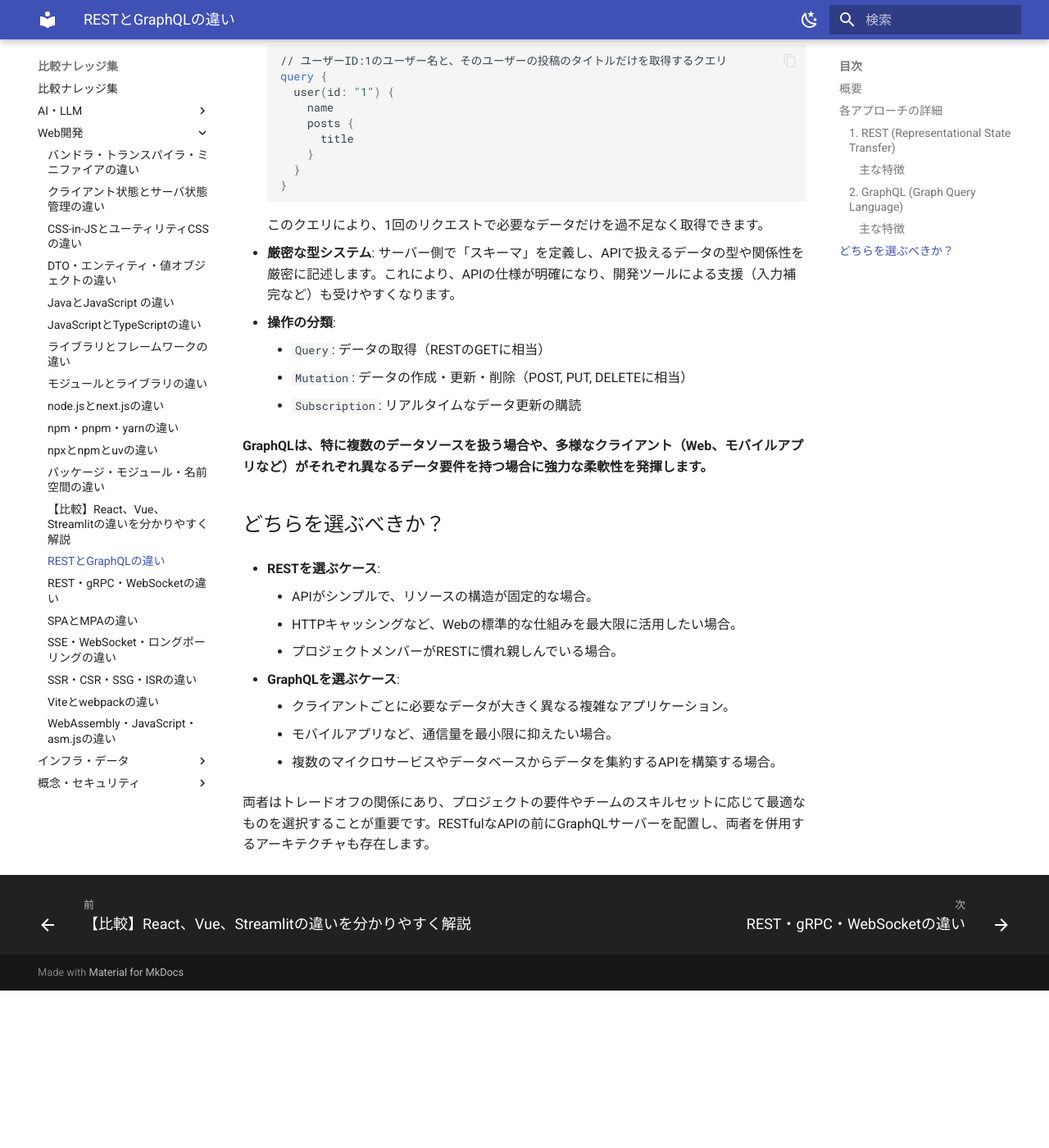
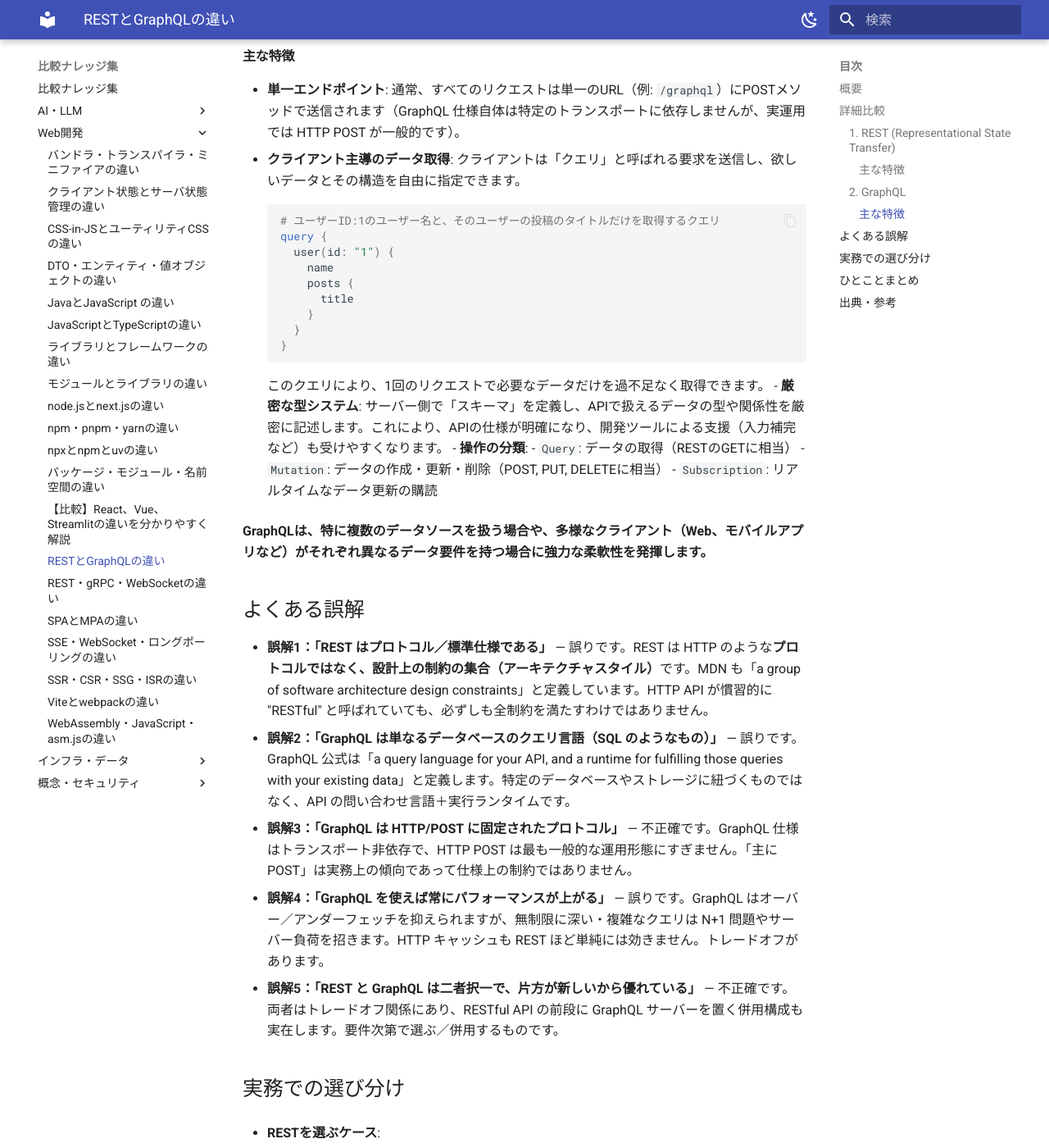
Before and after one commit to tomomira/comparisons, an MkDocs documentation site: the page built from docs/web-dev/rest-vs-graphql.md, in a window 1280 px wide and 1400 px high, scrolled down 2041 px. Shown: the whole window at 82% size. Built offline with MkDocs 1.6.1 and Material for MkDocs 9.7.7, drawn with Linux system fonts in a browser that asks for light colours; before the commit the page ends 3249 px from its top, so only the background shows below that; some of the changed text lies outside the part shown.

Commit message:
qa(existing): 底上げ＋factcheck rest-vs-graphql
Co-Authored-By: Claude Opus 4.7 (1M context) <noreply@anthropic.com>

````diff
--- a/docs/web-dev/rest-vs-graphql.md
+++ b/docs/web-dev/rest-vs-graphql.md
@@ -1,37 +1,39 @@
 ---
 title: "RESTとGraphQLの違い"
 category: web-dev
-tags: []
+tags: [protocol, backend]
 created: "2025-07-27"
-updated: "2026-05-15"
+updated: "2026-05-18"
 freshness: stable
 ---
 
 # 【比較】RESTとGraphQLの違い
 
-Web API（アプリケーション間でデータをやり取りするためのインターフェース）の設計において、長らく主流であった「REST」と、近年Facebook（現Meta）によって開発され、急速に採用が広がっている「GraphQL」。この2つは、APIとのコミュニケーション方法において、根本的なアプローチの違いがあります。
+Web API（アプリケーション間でデータをやり取りするためのインターフェース）の設計において、長らく主流であった「REST」と、Facebook（現Meta）社内で開発され、その後オープンソース化されて採用が広がっている「GraphQL」。この2つは、APIとのコミュニケーション方法において、根本的なアプローチの違いがあります。
 
 ## 概要
 
-| 項目 | REST (Representational State Transfer) | GraphQL (Graph Query Language) |
+| 項目 | REST (Representational State Transfer) | GraphQL |
 | --- | --- | --- |
-| **アーキテクチャ** | **アーキテクチャスタイル**（設計思想） | **クエリ言語**およびその実行環境 |
+| **アーキテクチャ** | **アーキテクチャスタイル**（設計上の制約の集合） | **クエリ言語**＋それを実行するランタイム |
 | **エンドポイント** | 複数（リソースごとにURLが存在） | 単一（通常 `/graphql` のみ） |
 | **データ取得** | サーバー側が定義した固定のデータ構造 | **クライアント側が必要なデータを指定** |
 | **課題** | オーバーフェッチ／アンダーフェッチが発生しやすい | 学習コスト、複雑なクエリによる性能問題 |
-| **HTTPメソッド** | GET, POST, PUT, DELETEなどを使い分ける | 主にPOSTのみを使用 |
-| **型システム** | なし（OpenAPIなどで仕様を定義） | あり（スキーマ定義言語で厳密に型を定義） |
+| **HTTPメソッド** | GET, POST, PUT, DELETEなどを使い分ける | 主にPOST（仕様上は特定トランスポート非依存） |
+| **型システム** | なし（OpenAPIなどで仕様を別途定義） | あり（スキーマで厳密に型を定義） |
 | **例えるなら** | **レストランのセットメニュー** | **アラカルト（単品注文）** |
 
 一言で言うと、**RESTは「リソース（情報）ごとに用意された窓口（URL）を叩く」** アーキテクチャであり、**GraphQLは「一つの大きな窓口に必要なものだけを細かく注文する」** ための言語です。
 
+> なお当サイトには「[REST・gRPC・WebSocketの違い](rest-vs-grpc-vs-websocket.md)」もあります。あちらはトランスポート・ストリーミング・契約の軸の比較で、本記事（クエリ表現力／オーバーフェッチ・アンダーフェッチの軸）とは観点が異なる補完関係です。
+
 ---
 
-## 各アプローチの詳細
+## 詳細比較
 
 ### 1. REST (Representational State Transfer)
 
-RESTは、Webの原則（HTTPメソッド、ステートレス性など）に基づいてシステムを設計するためのアーキテクチャスタイルです。「リソース」という概念が中心にあり、すべての情報（ユーザー、商品など）は一意なURL（エンドポイント）で識別されます。
+RESTは、Webの原則（HTTPメソッド、ステートレス性など）に基づいてシステムを設計するための**アーキテクチャスタイル（設計上の制約の集合）**です。MDN も REST を「効率的・信頼性・スケーラビリティを実現するソフトウェアアーキテクチャの設計制約の集まり」と定義しており、プロトコルや標準仕様そのものではありません。「リソース」という概念が中心にあり、すべての情報（ユーザー、商品など）は一意なURL（エンドポイント）で識別されます。
 
 #### 主な特徴
 
@@ -48,16 +50,17 @@ RESTは、Webの原則（HTTPメソッド、ステートレス性など）に基
 
 **RESTはシンプルで理解しやすく、Webの標準技術に基づいているため、多くのWebサービスで採用されています。**
 
-### 2. GraphQL (Graph Query Language)
+### 2. GraphQL
 
-GraphQLは、APIのためのクエリ言語であり、クライアントが必要なデータの構造をリクエストに記述できるのが最大の特徴です。これにより、RESTが抱えていたオーバーフェッチやアンダーフェッチの問題を解決します。
+GraphQLは、APIのための**クエリ言語であり、定義した型システムを用いてクエリを実行するサーバー側ランタイム**でもあります（公式定義）。クライアントが必要なデータの構造をリクエストに記述できるのが最大の特徴で、これにより、RESTが抱えていたオーバーフェッチやアンダーフェッチの問題を解決します。
 
 #### 主な特徴
 
-- **単一エンドポイント**: 通常、すべてのリクエストは単一のURL（例: `/graphql`）にPOSTメソッドで送信されます。
+- **単一エンドポイント**: 通常、すべてのリクエストは単一のURL（例: `/graphql`）にPOSTメソッドで送信されます（GraphQL 仕様自体は特定のトランスポートに依存しませんが、実運用では HTTP POST が一般的です）。
 - **クライアント主導のデータ取得**: クライアントは「クエリ」と呼ばれる要求を送信し、欲しいデータとその構造を自由に指定できます。
+
     ```graphql
-    // ユーザーID:1のユーザー名と、そのユーザーの投稿のタイトルだけを取得するクエリ
+    # ユーザーID:1のユーザー名と、そのユーザーの投稿のタイトルだけを取得するクエリ
     query {
       user(id: "1") {
         name
@@ -67,6 +70,7 @@ GraphQLは、APIのためのクエリ言語であり、クライアントが必
       }
     }
     ```
+
     このクエリにより、1回のリクエストで必要なデータだけを過不足なく取得できます。
 - **厳密な型システム**: サーバー側で「スキーマ」を定義し、APIで扱えるデータの型や関係性を厳密に記述します。これにより、APIの仕様が明確になり、開発ツールによる支援（入力補完など）も受けやすくなります。
 - **操作の分類**:
@@ -76,7 +80,15 @@ GraphQLは、APIのためのクエリ言語であり、クライアントが必
 
 **GraphQLは、特に複数のデータソースを扱う場合や、多様なクライアント（Web、モバイルアプリなど）がそれぞれ異なるデータ要件を持つ場合に強力な柔軟性を発揮します。**
 
-## どちらを選ぶべきか？
+## よくある誤解
+
+- **誤解1：「REST はプロトコル／標準仕様である」** — 誤りです。REST は HTTP のような**プロトコルではなく、設計上の制約の集合（アーキテクチャスタイル）**です。MDN も「a group of software architecture design constraints」と定義しています。HTTP API が慣習的に "RESTful" と呼ばれていても、必ずしも全制約を満たすわけではありません。
+- **誤解2：「GraphQL は単なるデータベースのクエリ言語（SQL のようなもの）」** — 誤りです。GraphQL 公式は「a query language for your API, and a runtime for fulfilling those queries with your existing data」と定義します。特定のデータベースやストレージに紐づくものではなく、API の問い合わせ言語＋実行ランタイムです。
+- **誤解3：「GraphQL は HTTP/POST に固定されたプロトコル」** — 不正確です。GraphQL 仕様はトランスポート非依存で、HTTP POST は最も一般的な運用形態にすぎません。「主に POST」は実務上の傾向であって仕様上の制約ではありません。
+- **誤解4：「GraphQL を使えば常にパフォーマンスが上がる」** — 誤りです。GraphQL はオーバー／アンダーフェッチを抑えられますが、無制限に深い・複雑なクエリは N+1 問題やサーバー負荷を招きます。HTTP キャッシュも REST ほど単純には効きません。トレードオフがあります。
+- **誤解5：「REST と GraphQL は二者択一で、片方が新しいから優れている」** — 不正確です。両者はトレードオフ関係にあり、RESTful API の前段に GraphQL サーバーを置く併用構成も実在します。要件次第で選ぶ／併用するものです。
+
+## 実務での選び分け
 
 - **RESTを選ぶケース**:
     - APIがシンプルで、リソースの構造が固定的な場合。
@@ -89,3 +101,17 @@ GraphQLは、APIのためのクエリ言語であり、クライアントが必
     - 複数のマイクロサービスやデータベースからデータを集約するAPIを構築する場合。
 
 両者はトレードオフの関係にあり、プロジェクトの要件やチームのスキルセットに応じて最適なものを選択することが重要です。RESTfulなAPIの前にGraphQLサーバーを配置し、両者を併用するアーキテクチャも存在します。
+
+**判断軸**：①クライアントのデータ要件が固定的か多様か ②オーバー／アンダーフェッチを問題視するか ③HTTP キャッシュ等の Web 標準を活かしたいか ④スキーマ（型）を契約として強制したいか ⑤チームの習熟度と運用コスト。
+
+## ひとことまとめ
+
+REST はリソースごとの複数エンドポイントを叩くアーキテクチャスタイル、GraphQL は単一エンドポイントへ「必要なものだけ」を問い合わせるクエリ言語＋ランタイム。オーバー／アンダーフェッチとクエリ表現力の軸で選び分けます（トランスポートやストリーミングの軸は別記事 REST・gRPC・WebSocket を参照）。
+
+## 出典・参考
+
+- MDN「REST」（REST は効率的・信頼性・スケーラブルな分散システムを実現するソフトウェアアーキテクチャの設計制約の集合。プロトコルや標準ではない）: https://developer.mozilla.org/en-US/docs/Glossary/REST
+- GraphQL 公式「Introduction to GraphQL」（GraphQL は API のためのクエリ言語であり、定義した型システムでクエリを実行するサーバー側ランタイム。クライアントが必要なものだけを要求できる）: https://graphql.org/learn/
+- GraphQL 公式サイト（A query language for your API。単一エンドポイント・型システム・クライアント主導のデータ取得）: https://graphql.org/
+- MDN「HTTP request methods」（GET/POST/PUT/DELETE 等の各メソッドの意味）: https://developer.mozilla.org/en-US/docs/Web/HTTP/Methods
+- 当サイト「[REST・gRPC・WebSocketの違い](rest-vs-grpc-vs-websocket.md)」（本記事と補完関係：トランスポート／ストリーミング／契約の軸の比較）
````
